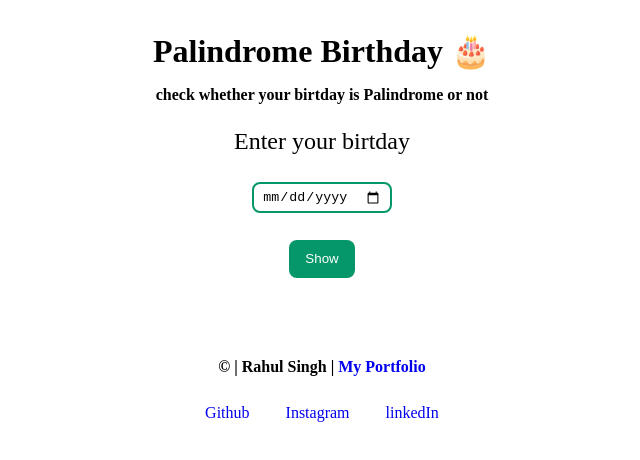
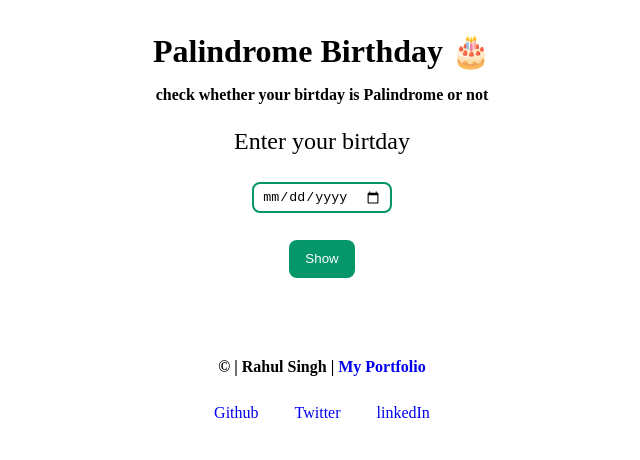
Before and after one commit to RahulSingh9131/Palindrome-Birthday, a plain HTML site: page index.html in a window 1280 px wide. Shown: the full height of the page, 318-958 px from the left. Drawn offline with Linux system fonts and the light colour scheme.

Commit message:
update index.html

```diff
--- a/index.html
+++ b/index.html
@@ -19,7 +19,7 @@
             <p>© | Rahul Singh | <a href="https://rahul-singh9131.netlify.app/"> My Portfolio</a></p>
             <ul class="footer-list">
                 <li class="footer-list-item"><a href="https://github.com/RahulSingh9131">Github</a></li>
-                <li class="footer-list-item"><a href="https://www.instagram.com/r_a_h_u_l_s_i_n_g_h3112/">Instagram</a></li>
+                <li class="footer-list-item"><a href="https://twitter.com/singhrahul3112">Twitter</a></li>
                 <li class="footer-list-item"><a href="https://www.linkedin.com/in/rahul-singh-06b83917a/">linkedIn</a></li>
             </ul>
         </footer>
```
